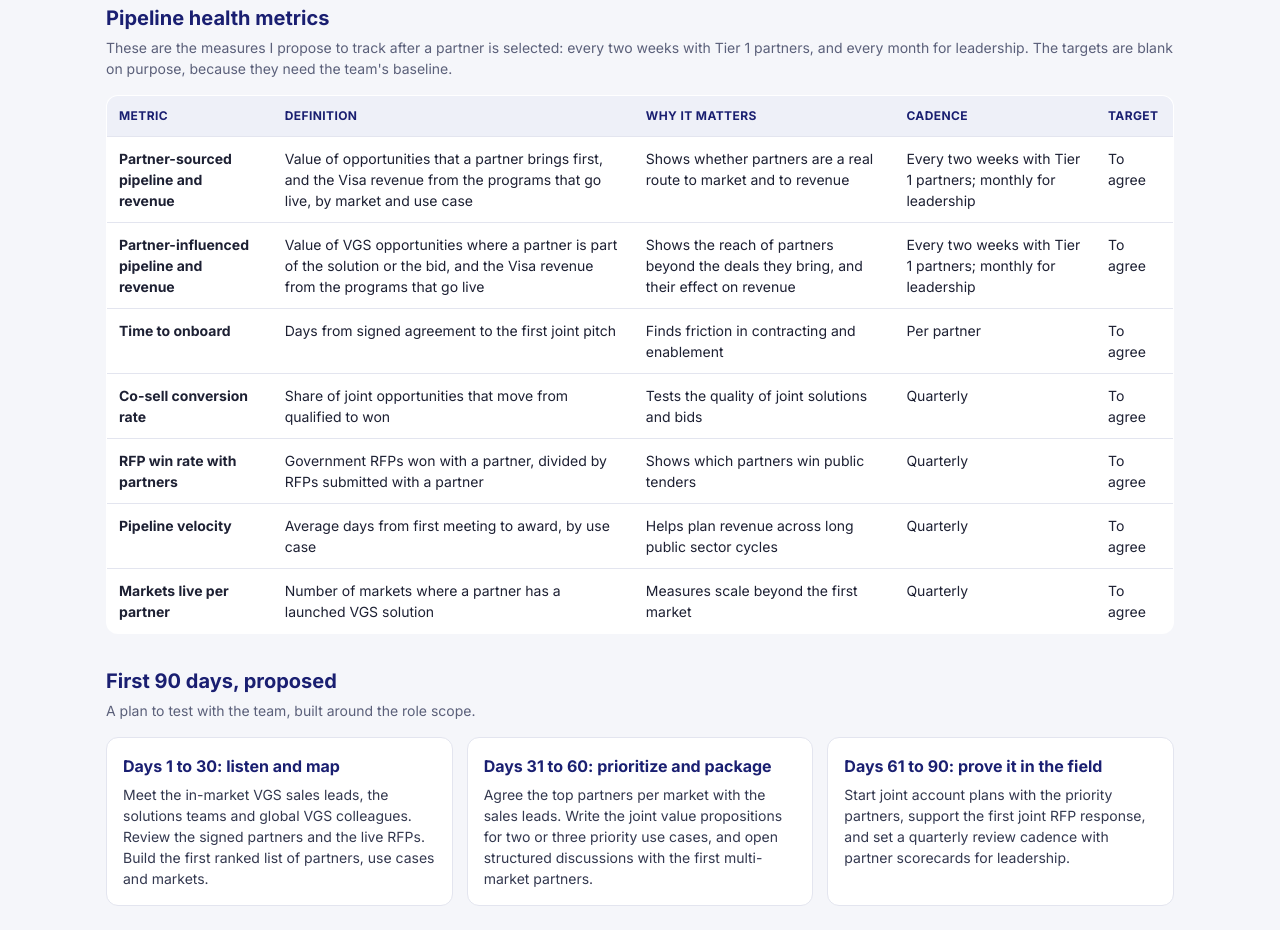
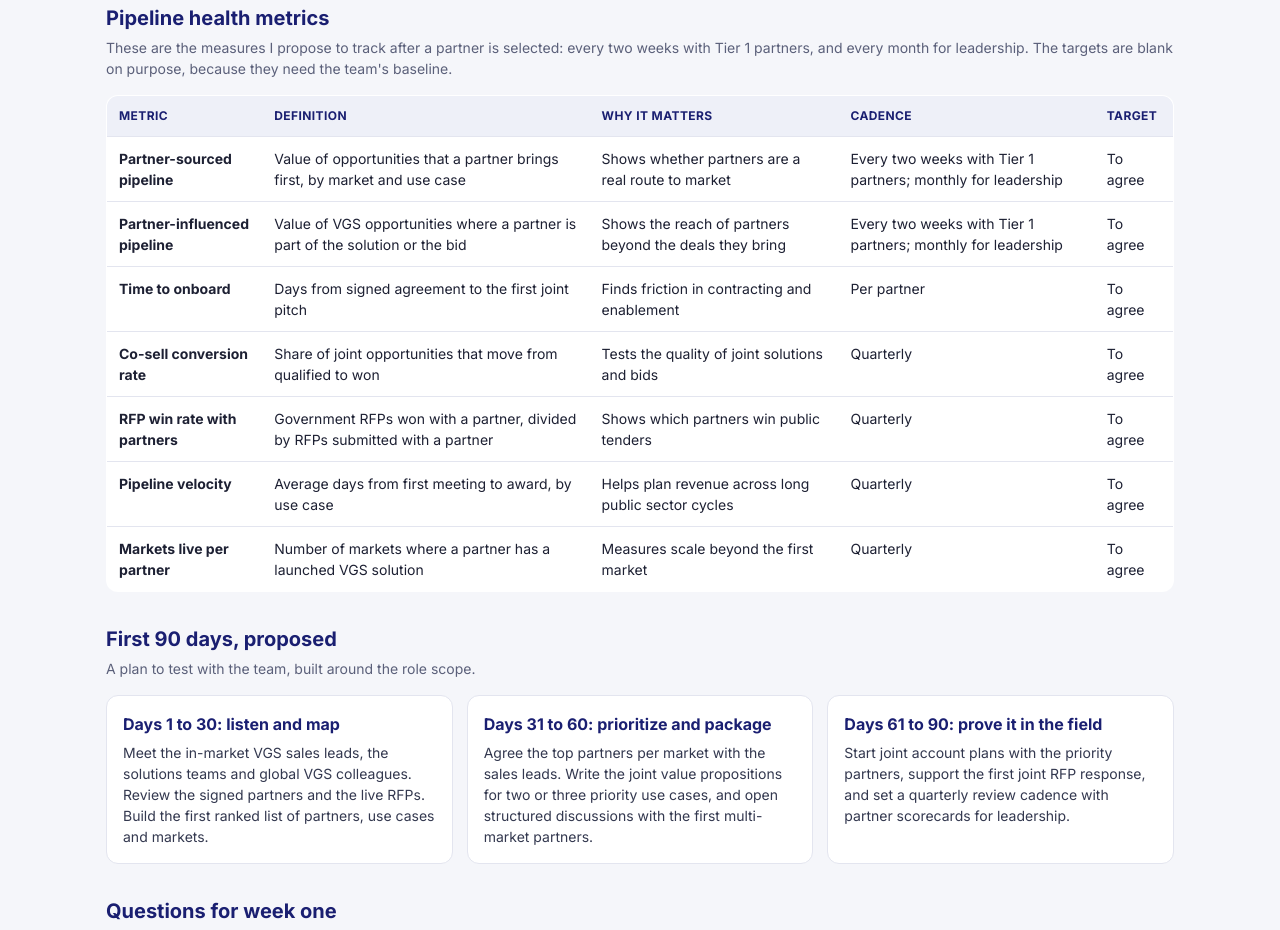
Before and after one commit to vincent-cartron/vgs-apac, a plain HTML site: page index.html in a window 1280 px wide. Shown: the part 8958-9888 px from the top of the page. Drawn offline with Linux system fonts and the light colour scheme.

Commit message:
Pipeline metrics: remove revenue, keep two-week cadence
Co-Authored-By: Claude Opus 5.5 <noreply@anthropic.com>
Claude-Session: https://claude.ai/code/session_015SbsSwbs2bLgPS8xyPcXWh

```diff
--- a/index.html
+++ b/index.html
@@ -328,8 +328,8 @@ h3.sec{font-size:16px;color:var(--navy);margin:22px 0 10px}
 <table class="cards">
 <thead><tr><th>Metric</th><th>Definition</th><th>Why it matters</th><th>Cadence</th><th>Target</th></tr></thead>
 <tbody>
-<tr><td data-l="Metric"><b>Partner-sourced pipeline and revenue</b></td><td data-l="Definition">Value of opportunities that a partner brings first, and the Visa revenue from the programs that go live, by market and use case</td><td data-l="Why it matters">Shows whether partners are a real route to market and to revenue</td><td data-l="Cadence">Every two weeks with Tier 1 partners; monthly for leadership</td><td data-l="Target">To agree</td></tr>
-<tr><td data-l="Metric"><b>Partner-influenced pipeline and revenue</b></td><td data-l="Definition">Value of VGS opportunities where a partner is part of the solution or the bid, and the Visa revenue from the programs that go live</td><td data-l="Why it matters">Shows the reach of partners beyond the deals they bring, and their effect on revenue</td><td data-l="Cadence">Every two weeks with Tier 1 partners; monthly for leadership</td><td data-l="Target">To agree</td></tr>
+<tr><td data-l="Metric"><b>Partner-sourced pipeline</b></td><td data-l="Definition">Value of opportunities that a partner brings first, by market and use case</td><td data-l="Why it matters">Shows whether partners are a real route to market</td><td data-l="Cadence">Every two weeks with Tier 1 partners; monthly for leadership</td><td data-l="Target">To agree</td></tr>
+<tr><td data-l="Metric"><b>Partner-influenced pipeline</b></td><td data-l="Definition">Value of VGS opportunities where a partner is part of the solution or the bid</td><td data-l="Why it matters">Shows the reach of partners beyond the deals they bring</td><td data-l="Cadence">Every two weeks with Tier 1 partners; monthly for leadership</td><td data-l="Target">To agree</td></tr>
 <tr><td data-l="Metric"><b>Time to onboard</b></td><td data-l="Definition">Days from signed agreement to the first joint pitch</td><td data-l="Why it matters">Finds friction in contracting and enablement</td><td data-l="Cadence">Per partner</td><td data-l="Target">To agree</td></tr>
 <tr><td data-l="Metric"><b>Co-sell conversion rate</b></td><td data-l="Definition">Share of joint opportunities that move from qualified to won</td><td data-l="Why it matters">Tests the quality of joint solutions and bids</td><td data-l="Cadence">Quarterly</td><td data-l="Target">To agree</td></tr>
 <tr><td data-l="Metric"><b>RFP win rate with partners</b></td><td data-l="Definition">Government RFPs won with a partner, divided by RFPs submitted with a partner</td><td data-l="Why it matters">Shows which partners win public tenders</td><td data-l="Cadence">Quarterly</td><td data-l="Target">To agree</td></tr>
```
